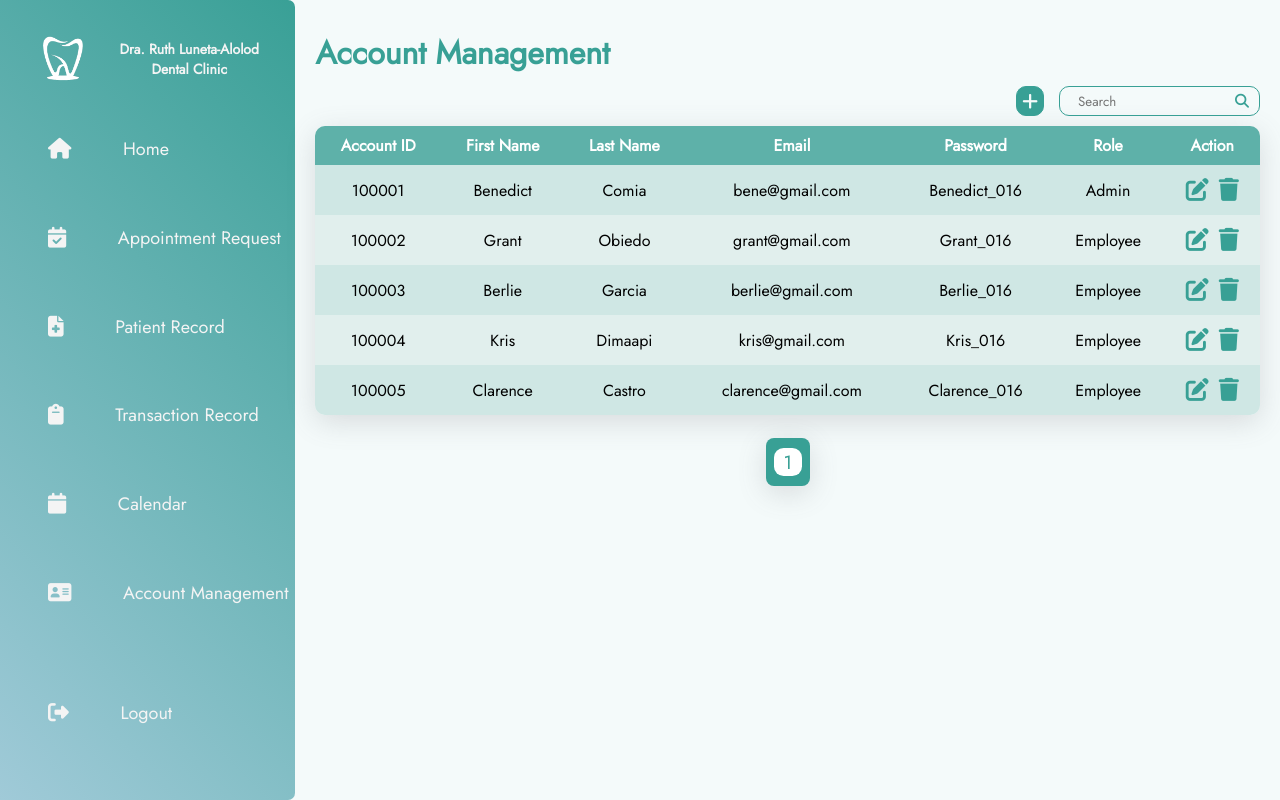
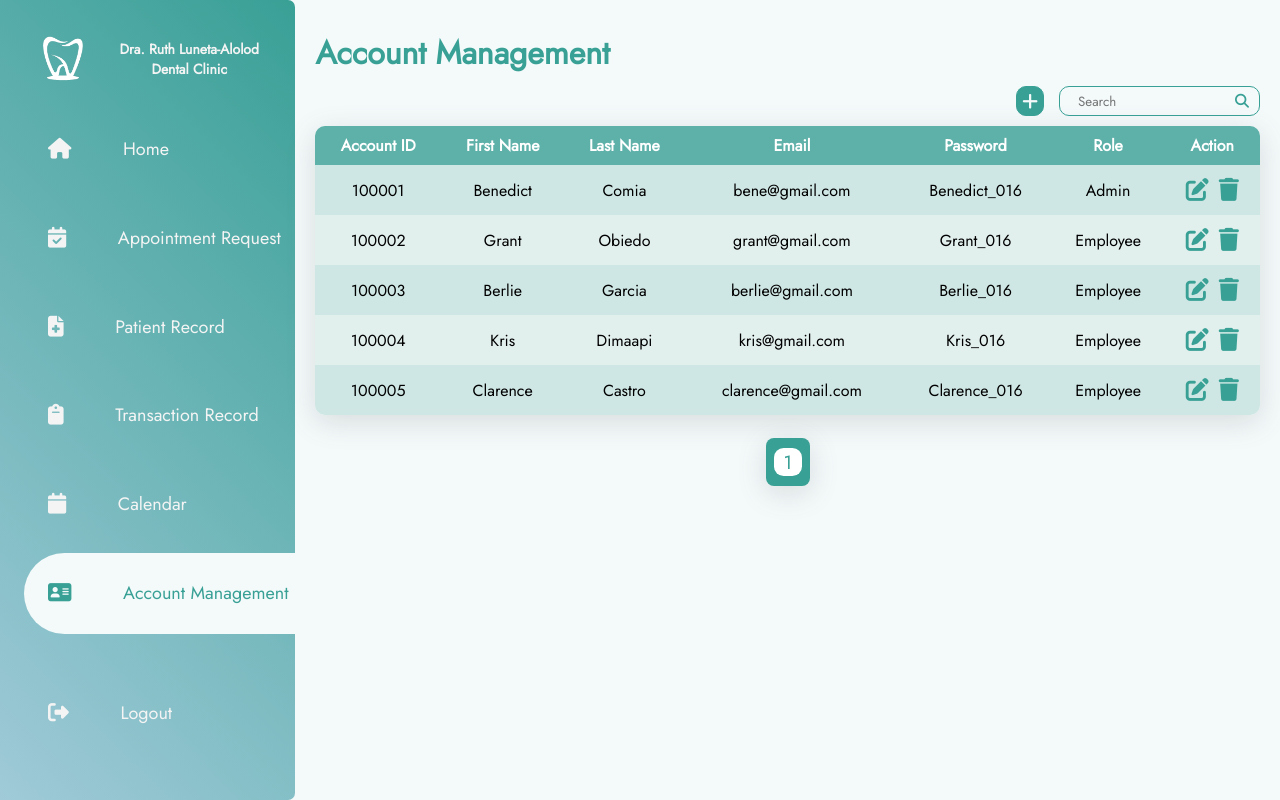
Before and after one commit to CastroClarence/clinic-project, a PHP site: page /accountManagement.php in a window 1280 px wide. Run offline with PHP 8.4, Linux system fonts and the light colour scheme; a user stored in the database is signed in; data comes from the database, SQL or seed files in the repository.

Commit message:
update to old icon and sidebar

```diff
--- a/pages/adminSidebar.php
+++ b/pages/adminSidebar.php
@@ -1,5 +1,18 @@
 <head>
     <link rel="stylesheet" type="text/css" href="../styles/sidebar.css"/>
+    <script>
+        document.addEventListener("DOMContentLoaded", function () {
+            var currentLocation = window.location.href;
+
+            var menuLinks = document.querySelectorAll('.menu a');
+
+            menuLinks.forEach(function (link) {
+                if (link.href === currentLocation) {
+                    link.parentElement.classList.add('active');
+                }
+            });
+        });
+    </script>
 </head>
 
 <nav>
--- a/styles/sidebar.css
+++ b/styles/sidebar.css
@@ -98,3 +98,12 @@ nav:hover{
     left: 0;
     width: calc(100% - 1rem);
 }
+
+.menu li.active {
+    background: var(--darkwhite);
+    color: var(--green);
+}
+
+.menu li.active a {
+    color: var(--green);
+}
```
Also changed, not shown: pages/sidebar.php (+13 -0 lines), images/logoIcon.ico.
